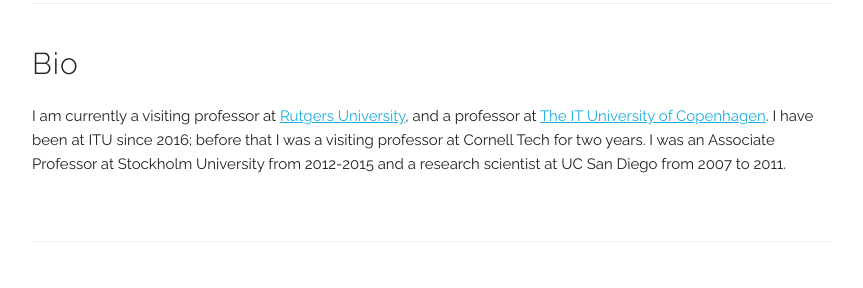
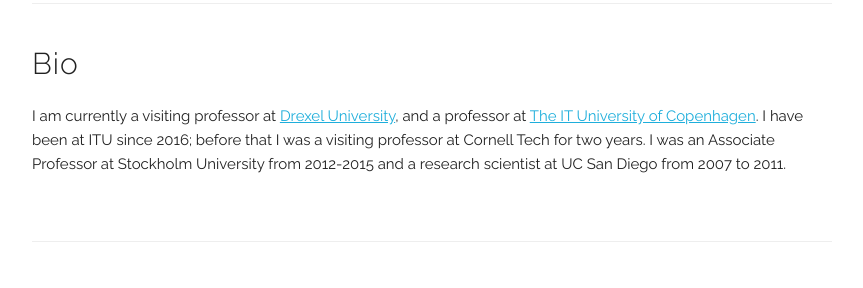
Before and after one commit to barkhuus/barkhuus.github.io, a Jekyll site: the page built from index.html, in a window 1280 px wide and 900 px high. Shown: the part 398-686 px from the top of the window, without its empty margins (208-1071 px from the left). Built offline with Jekyll 4.4.1, drawn with Linux system fonts in a browser that asks for light colours.

Commit message:
Update index.html

```diff
--- a/index.html
+++ b/index.html
@@ -9,7 +9,7 @@
   <a href="" target="_blank"></a>
 
   <p>
-  I am currently a visiting professor at <a href="http://rutgers.edu" target="_blank">Rutgers University</a>, and a professor at <a href="http://www.itu.dk/" target="_blank">The IT University of Copenhagen</a>. I have been at ITU since 2016; before that I was a visiting professor at Cornell Tech for two years. I was an Associate Professor at Stockholm University from 2012-2015 and a research scientist at UC San Diego from 2007 to 2011.
+  I am currently a visiting professor at <a href="http://drexel.edu" target="_blank">Drexel University</a>, and a professor at <a href="http://www.itu.dk/" target="_blank">The IT University of Copenhagen</a>. I have been at ITU since 2016; before that I was a visiting professor at Cornell Tech for two years. I was an Associate Professor at Stockholm University from 2012-2015 and a research scientist at UC San Diego from 2007 to 2011.
   </p>
 
 
```
